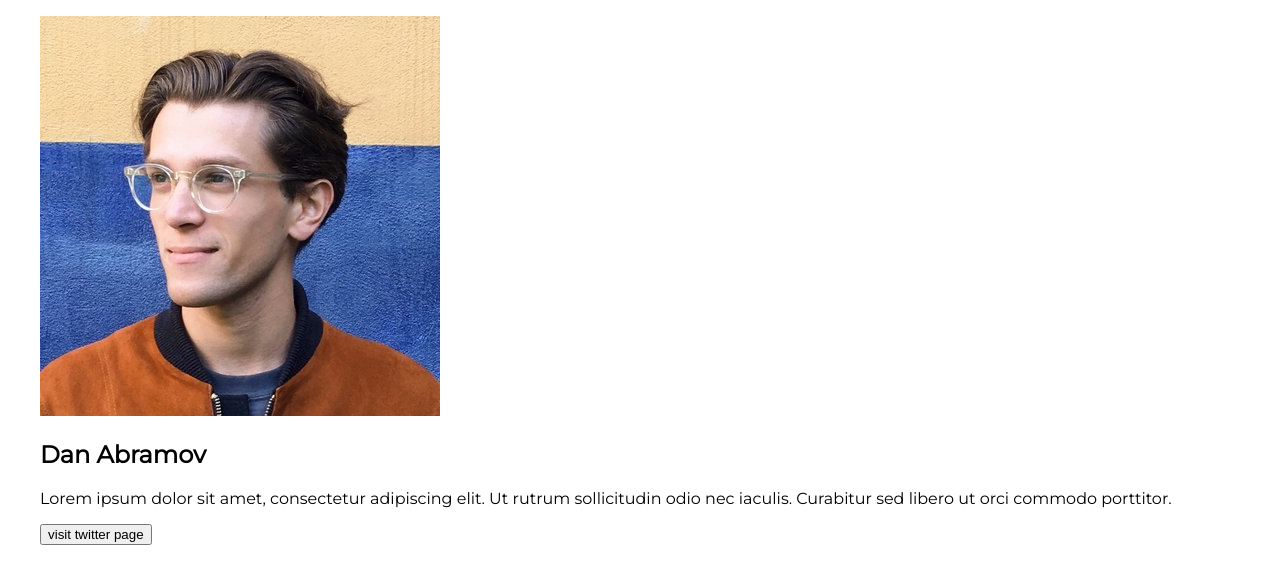
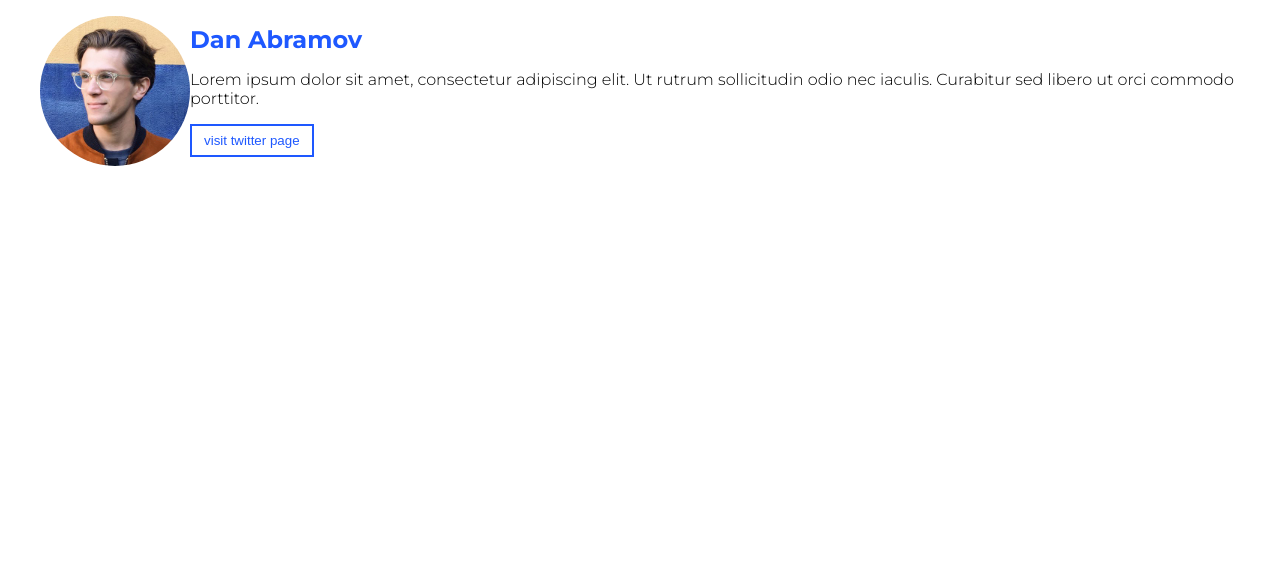
Before and after one commit to grzesiekS/react_kurs, a React (Create React App) app in the folder 02/: page / in a window 1280 px wide. Shown: the top 584 px of the page. Built offline with nearby package versions, Linux system fonts and the light colour scheme.

Commit message:
Add simple styles for ListItem

```diff
--- a/02/src/components/ListWrapper/ListItem/ListItem.css
+++ b/02/src/components/ListWrapper/ListItem/ListItem.css
@@ -1,5 +1,31 @@
-.listItemWrapper {
+.listItem__wrapper {
   list-style: none;
   padding: 0;
   margin: 0;
+  display: flex;
+  align-items: center;
 }
+
+.listItem__image {
+  width: 150px;
+  height: 150px;
+  border-radius: 50%;
+}
+
+.listItem__name {
+  margin: 0;
+  color: #1E58FF;
+  font-weight: 700;
+}
+
+.listItem__description {
+  font-weight: 300;
+}
+
+.listItem__button {
+  font-weight: 500;
+  background: none;
+  border: 2px solid #1E58FF;
+  color: #1E58FF;
+  padding: 7px 12px;
+}
--- a/02/src/components/ListWrapper/ListItem/ListItem.js
+++ b/02/src/components/ListWrapper/ListItem/ListItem.js
@@ -4,12 +4,12 @@
 import danAbramovImage from '../../../assets/images/danabramov.jpg';
 
 const ListItem = () => (
-  <li className='listItemWrapper'>
-    <img src={danAbramovImage} alt='avatar' />
+  <li className='listItem__wrapper'>
+    <img src={danAbramovImage} alt='avatar' className='listItem__image' />
     <div>
-      <h2>Dan Abramov</h2>
-      <p>Lorem ipsum dolor sit amet, consectetur adipiscing elit. Ut rutrum sollicitudin odio nec iaculis. Curabitur sed libero ut orci commodo porttitor.</p>
-      <button>visit twitter page</button>
+      <h2 className='listItem__name'>Dan Abramov</h2>
+      <p className='listItem__description'>Lorem ipsum dolor sit amet, consectetur adipiscing elit. Ut rutrum sollicitudin odio nec iaculis. Curabitur sed libero ut orci commodo porttitor.</p>
+      <button className='listItem__button'>visit twitter page</button>
     </div>
   </li>
 );
--- a/02/src/index.css
+++ b/02/src/index.css
@@ -1,4 +1,4 @@
-@import url('https://fonts.googleapis.com/css2?family=Montserrat&display=swap');
+@import url('https://fonts.googleapis.com/css2?family=Montserrat:wght@300;400;500;700&display=swap');
 
 *, *::before, *::after {
   box-sizing: border-box;
```
